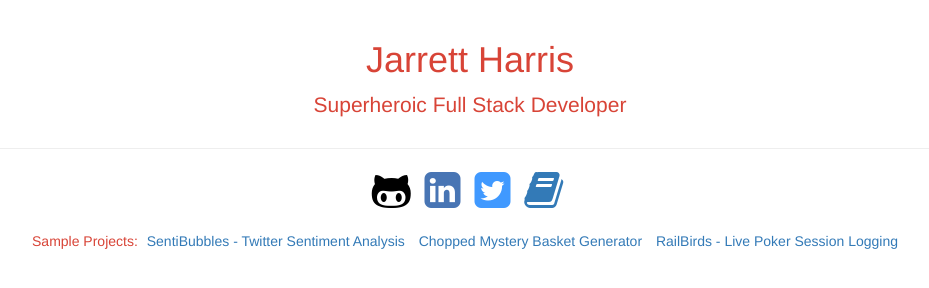
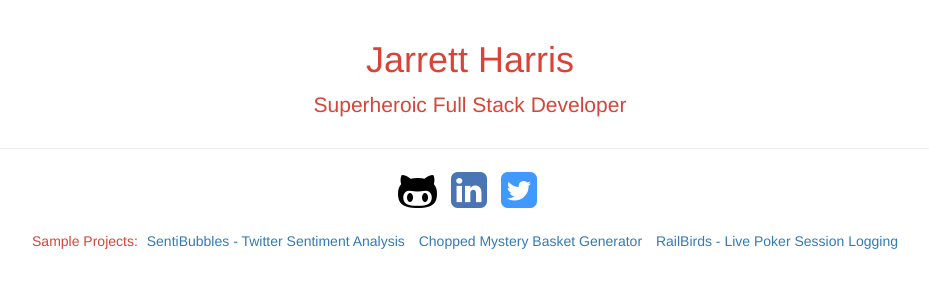
Before and after one commit to jarrettch/jarrettch.github.io, a plain HTML site: page index.html in a window 1280 px wide. Shown: the whole page, without its empty margins (170-1099 px from the left). Drawn offline with nearby package versions, Linux system fonts and the light colour scheme.

Commit message:
Remove blog link

```diff
--- a/index.html
+++ b/index.html
@@ -21,9 +21,6 @@
 				<a href="http://www.linkedin.com/in/jarrettch"><i class="fa fa-linkedin-square fa-3x"></i></a></p></li>
 			<li>
 				<a href="https://www.twitter.com/TwinBnotTwinA"><i class="fa fa-twitter-square fa-3x"></i></a></li>
-			<li>
-				<a href="http://jarrettch.github.io/blog"><i class="fa fa-book fa-3x"></i></a>
-			</li>
 		</ul>
 		<ul class="list-unstyled list-inline text-center body-text sample animated bounceInRight">Sample Projects:
 			<li><a href="http://sentibubbles.herokuapp.com">SentiBubbles - Twitter Sentiment Analysis</a></li>
```
